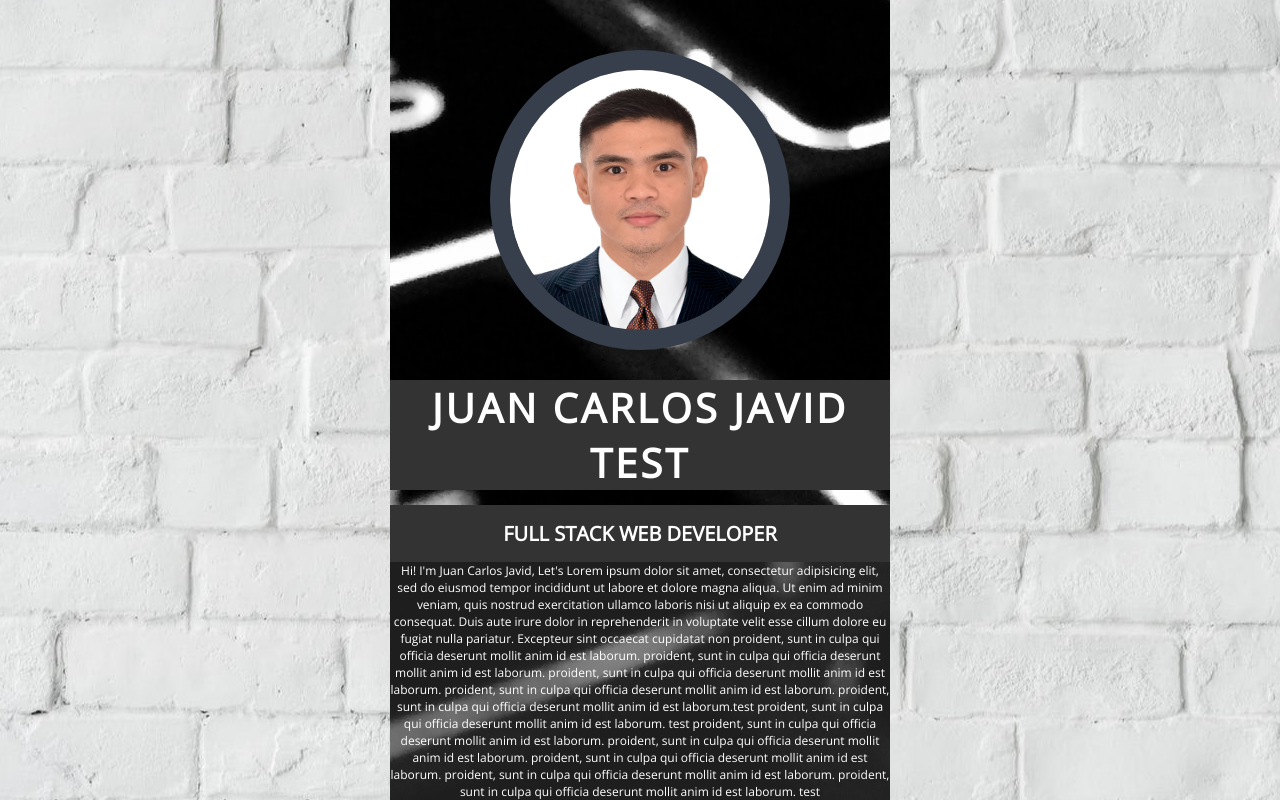
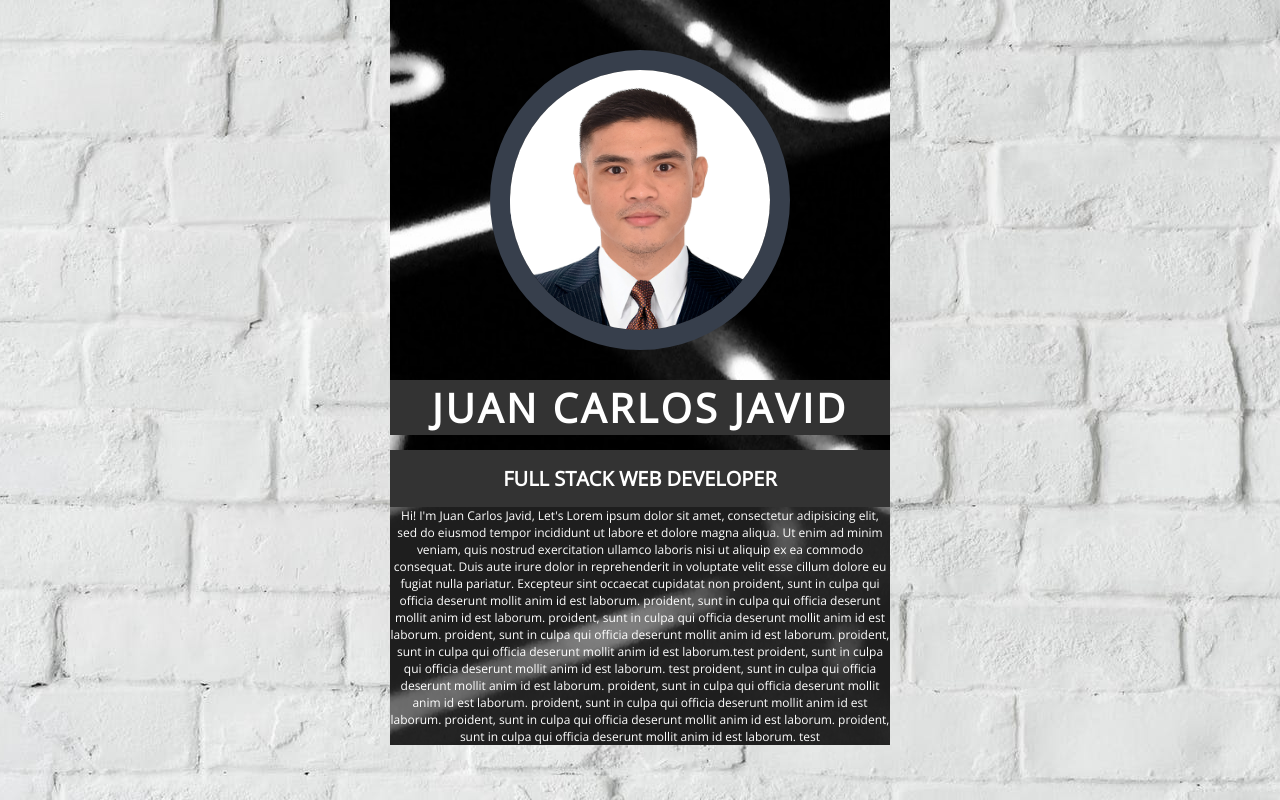
Before and after one commit to javidjuancarlos/devportfolio, a plain HTML site: page index.html in a window 1280 px wide. Drawn offline with nearby package versions, Linux system fonts and the light colour scheme.

Commit message:
I rName dBG

```diff
--- a/index.html
+++ b/index.html
@@ -18,7 +18,7 @@
 
 		<img id="me" src="assets/images/me.jpg">
 
-		<h1>Juan Carlos Javid test</h1>
+		<h1>Juan Carlos Javid</h1>
 		<h2>Full stack Web Developer</h2>
 		<!-- <h6>Test</h6> -->
 		<p class="bio">
```
